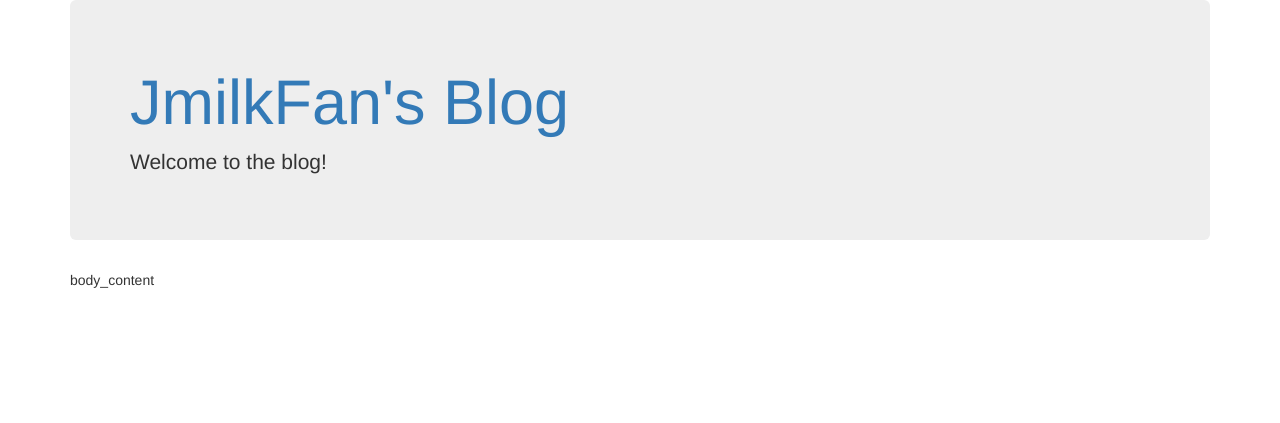
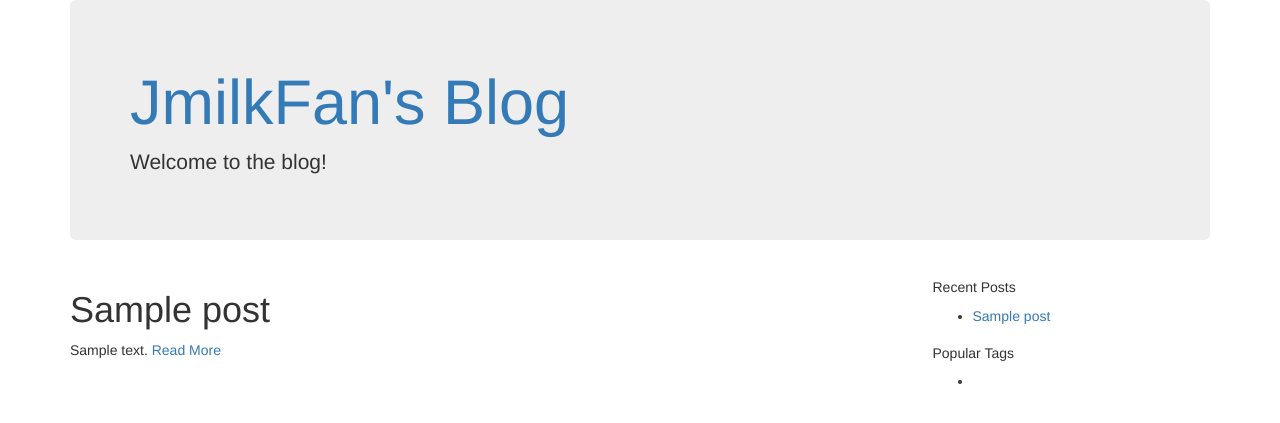
Before and after one commit to JmilkFan/blog-web-application, a Flask app: template templates/home.html in a window 1280 px wide. Shown: the top 423 px of the page. Run offline with Flask 2, Linux system fonts and the light colour scheme; tables that the repository leaves empty hold one stand-in row (values such as "Sample post"); the template is opened without the code that fills it: values that come from a table or form of the project are taken from there, most other values are stand-ins (such as "Sample title", 1, 10 or a date in 2020); some libraries are stand-ins or nearby versions.

Commit message:
Implements template for view fuunction: `home()`

```diff
--- a/templates/base.html
+++ b/templates/base.html
@@ -20,6 +20,7 @@
     {% block body %}
         body_content
     {% endblock %}
+
     <!-- Macro: `render paginate` -->
     {% macro render_pagination(pagination, endpoint) %}
       <nav>
--- a/templates/home.html
+++ b/templates/home.html
@@ -1,2 +1,49 @@
 {% extends "base.html"%}
 {% block title %}JmilkFan's Blog{% endblock %}
+
+{% block body %}
+<!-- The data object from view function: `home()` -->
+<div class="row">
+  <div class="col-lg-9">
+    <!-- Get Pagination object-->
+    {% for post in posts.items %}
+    <div class="row">
+      <div class="col-lg-12">
+        <h1>{{ post.title }}</h1>
+      </div>
+    </div>
+    <div class="row">
+      <div class="col-lg-12">
+        {{ post.text | truncate(255) | safe }}
+        <!-- Set the link for read more -->
+        <a href="{{
+          url_for('posts', post_id=post.id)
+          }}">Read More</a>
+      </div>
+    </div>
+    {% endfor %}
+  </div>
+  <div class="col-lg-3">
+    <div class="row">
+      <h5>Recent Posts</h5>
+      <ul>
+        {% for post in recent %}
+        <!-- Set the link for recent posts. -->
+        <li><a href="{{
+          url_for('post', post_id=post.id
+          )}}">{{ post.title }}</a></li>
+        {% endfor %}
+      </ul>
+    </div>
+    <div class="row">
+      <h5>Popular Tags</h5>
+      <ul>
+        {% for tag in top_tags %}
+        <li><a href="{{ url_for('tag', tag_name=tag[0].title)
+          }}">{{ tag[0].title }}</a></li>
+        {% endfor %}
+      </ul>
+    </div>
+  </div>
+</div>
+{% endblock %}
```
Also changed, not shown: fake_data.py (added, +28 -0 lines), models.py (+6 -3 lines), README.md.
